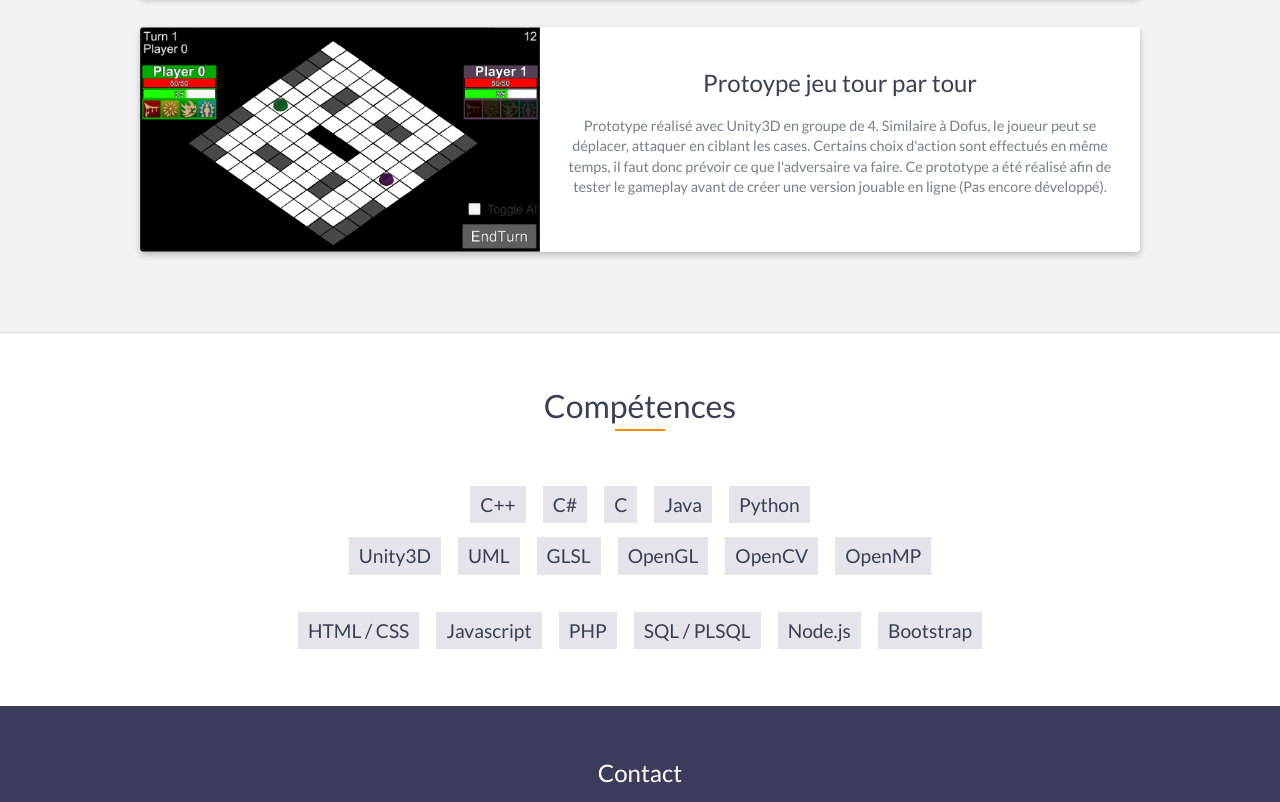
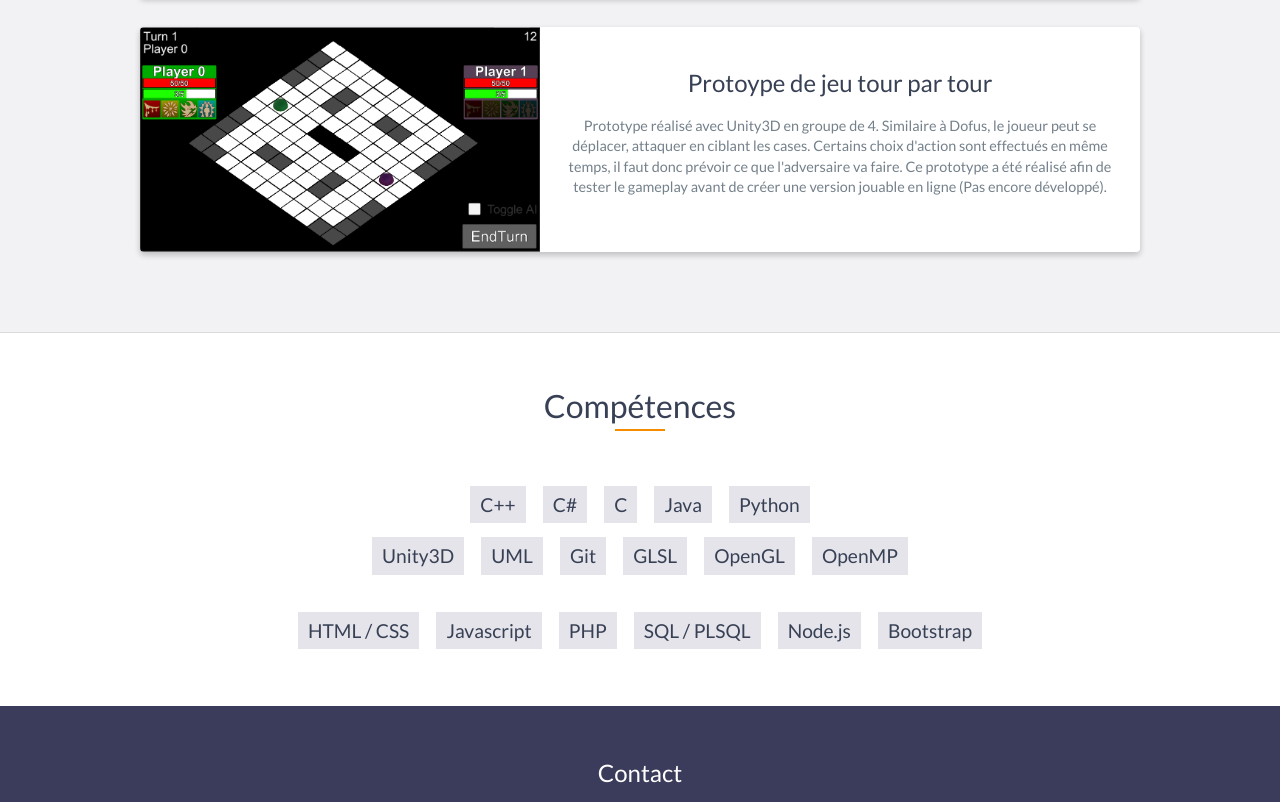
Before and after one commit to kchaboud/kchaboud.github.io, a website: page index.html in a window 1280 px wide. Shown: the part 3494-4296 px from the top of the page. Drawn offline with nearby package versions, Linux system fonts and the light colour scheme.

Commit message:
Version 0.31 - Fixing stuff

```diff
--- a/index.html
+++ b/index.html
@@ -208,7 +208,7 @@
                     </div>
                     <!-- End .project-image -->
                     <div class="project-info">
-                        <h3>Protoype jeu tour par tour</h3>
+                        <h3>Protoype de jeu tour par tour</h3>
                         <p>
                             Prototype réalisé avec Unity3D en groupe de 4. Similaire à Dofus, le joueur peut se déplacer, attaquer en ciblant les cases. Certains choix d'action sont effectués en même temps, il faut donc prévoir ce que l'adversaire va faire. Ce prototype a été réalisé afin de tester le gameplay avant de créer une version jouable en ligne (Pas encore développé).
                         </p>
@@ -233,9 +233,9 @@
         <ul>
             <li>Unity3D</li>
             <li>UML</li>
+            <li>Git</li>
             <li>GLSL</li>
             <li>OpenGL</li>
-            <li>OpenCV</li>
             <li>OpenMP</li>
         </ul>
         <br>
```
